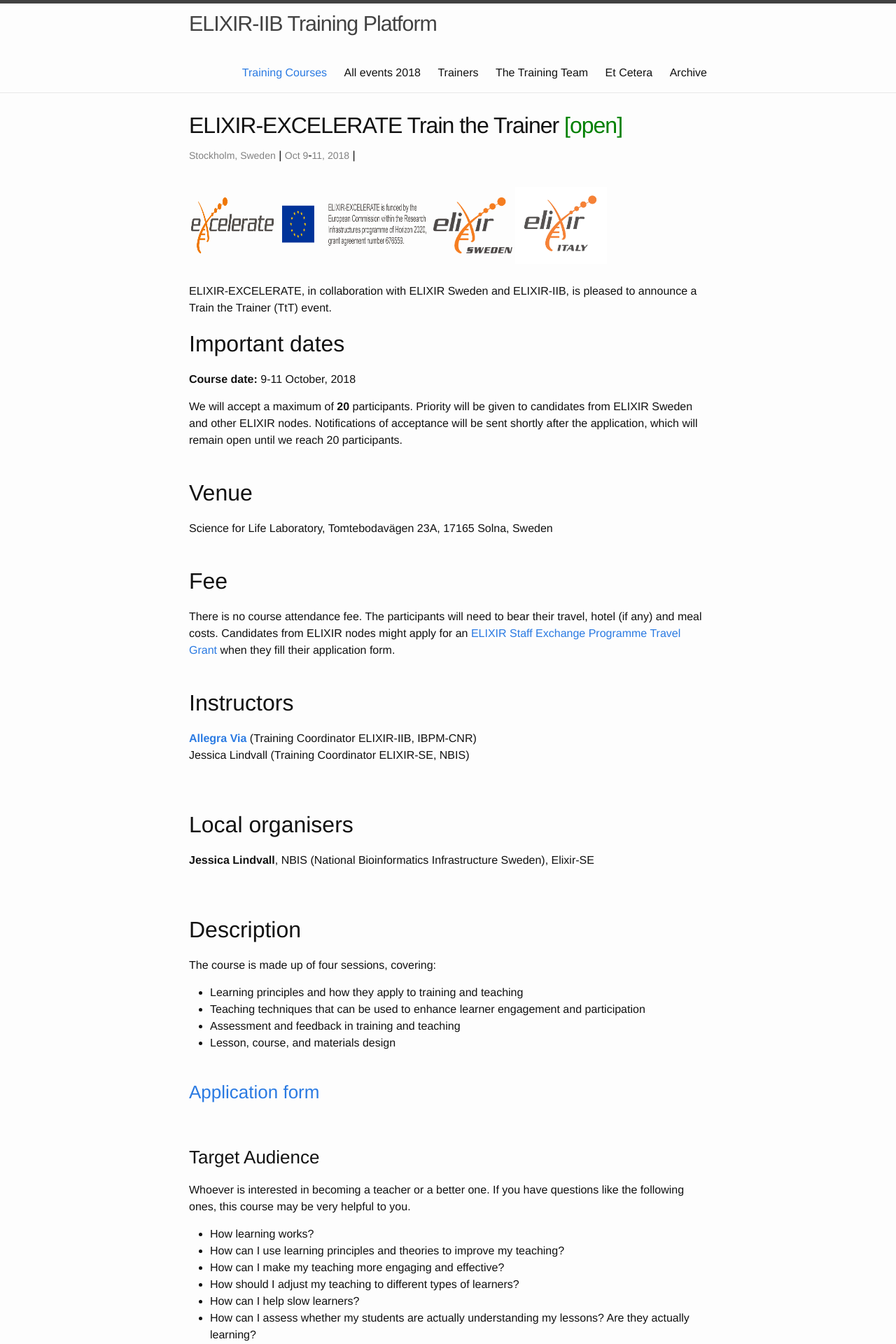
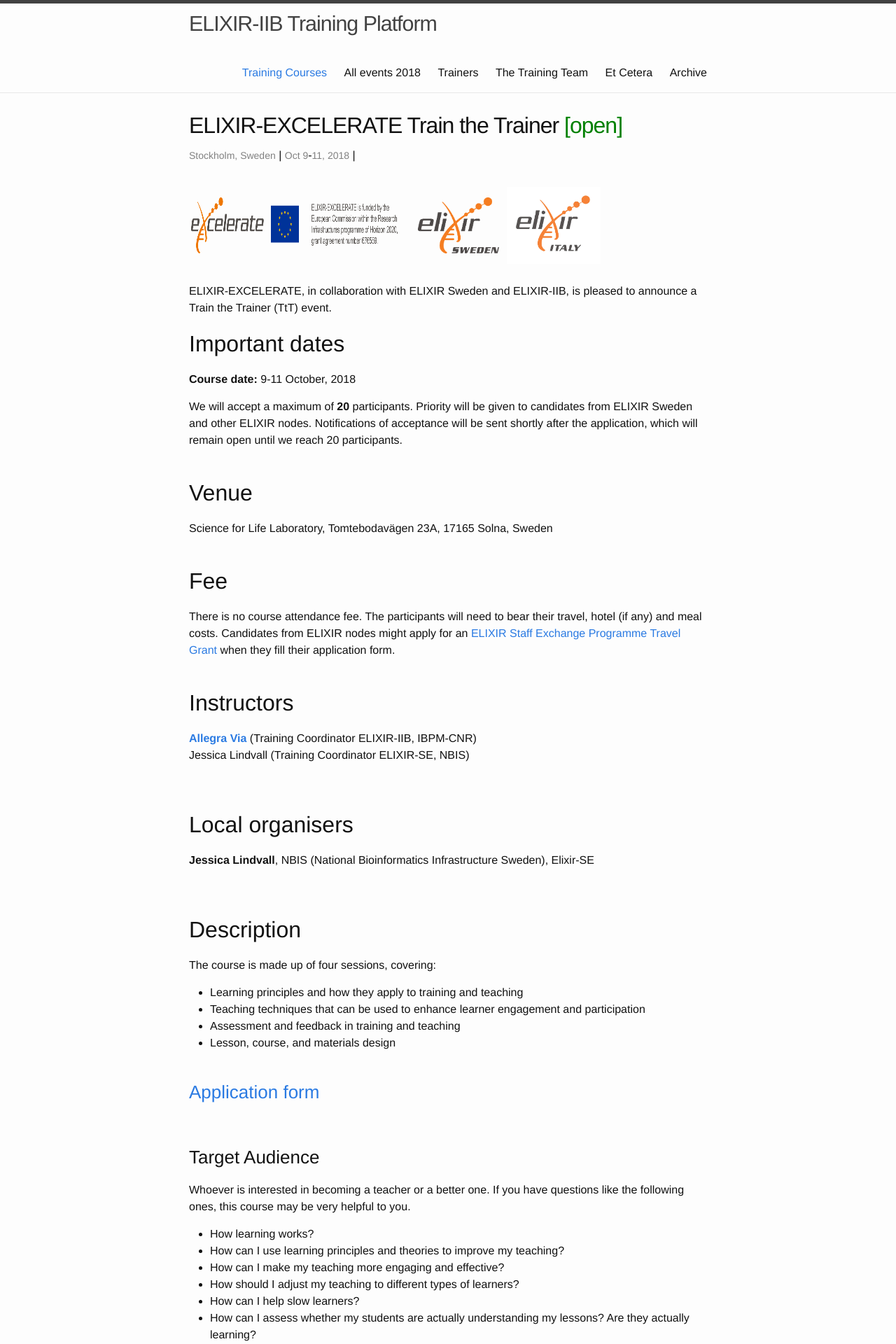
Before and after one commit to ELIXIR-IIB-training/website, a Jekyll site: the page built from _posts/2018-10-09-train-the-trainer-stockholm.md, in a window 1280 px wide. Shown: the top 1920 px of the page at 70% size. Built offline with Jekyll 4.4.1, drawn with Linux system fonts in a browser that asks for light colours.

```diff
--- a/_posts/2018-10-09-train-the-trainer-stockholm.md
+++ b/_posts/2018-10-09-train-the-trainer-stockholm.md
@@ -11,7 +11,7 @@ description: ELIXIR-EXCELERATE, in collaboration with ELIXIR Sweden and ELIXIR-I
 
 <table border="0" width="600">
   <tr>
-  <td><a href="https://www.elixir-europe.org/about-us/how-funded/eu-projects/excelerate"><img src="../../../img/Logo_Excelerate_EU-flag-acknowledgement.png" height="80" width="350"></a></td>
+  <td><a href="https://www.elixir-europe.org/about-us/how-funded/eu-projects/excelerate"><img src="../../../img/Logo_Excelerate_EU-flag-acknowledgement.png" height="80" width="300"></a></td>
   <td><a href="https://www.elixir-europe.org/about-us/who-we-are/nodes/sweden"><img src="../../../img/Logo_elixir_sweden.png" height="80"></a></td>
   <td><a href="http://elixir-italy.org"><img src="../../../img/logo_elixir_italy.jpg" height="110"></a></td>
   </tr>
```
